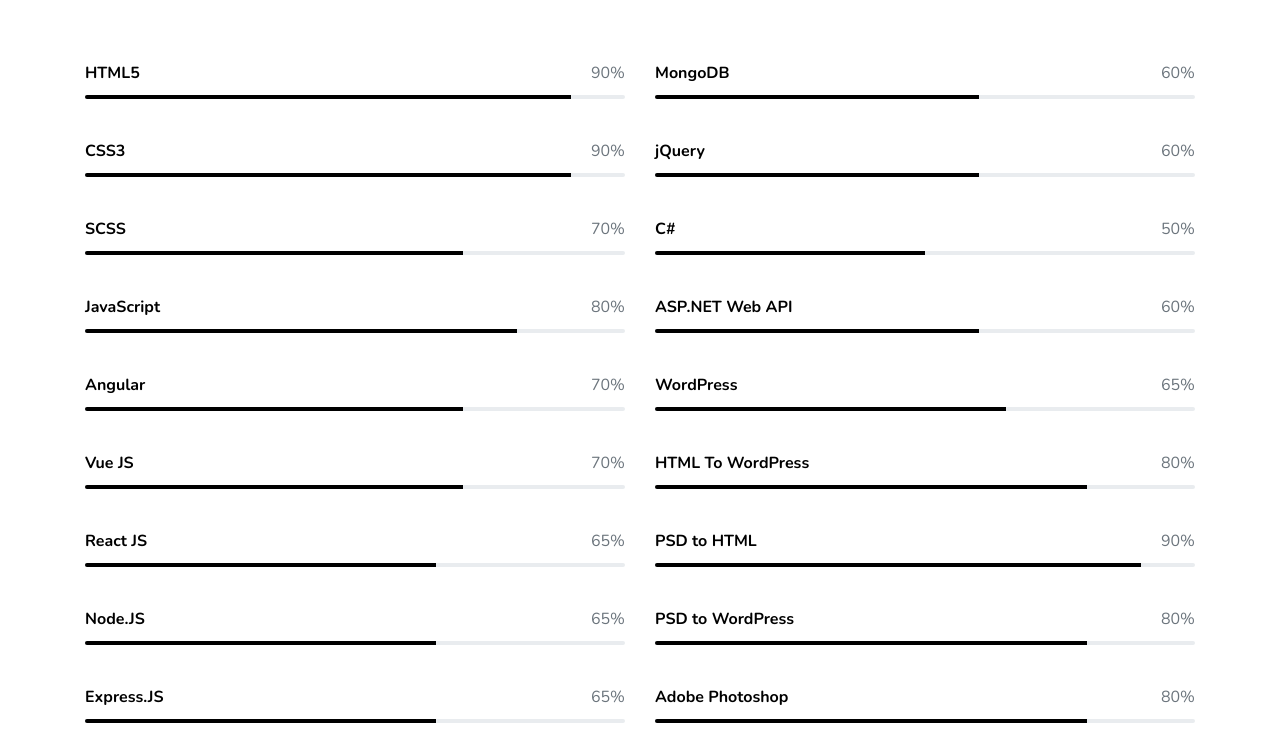
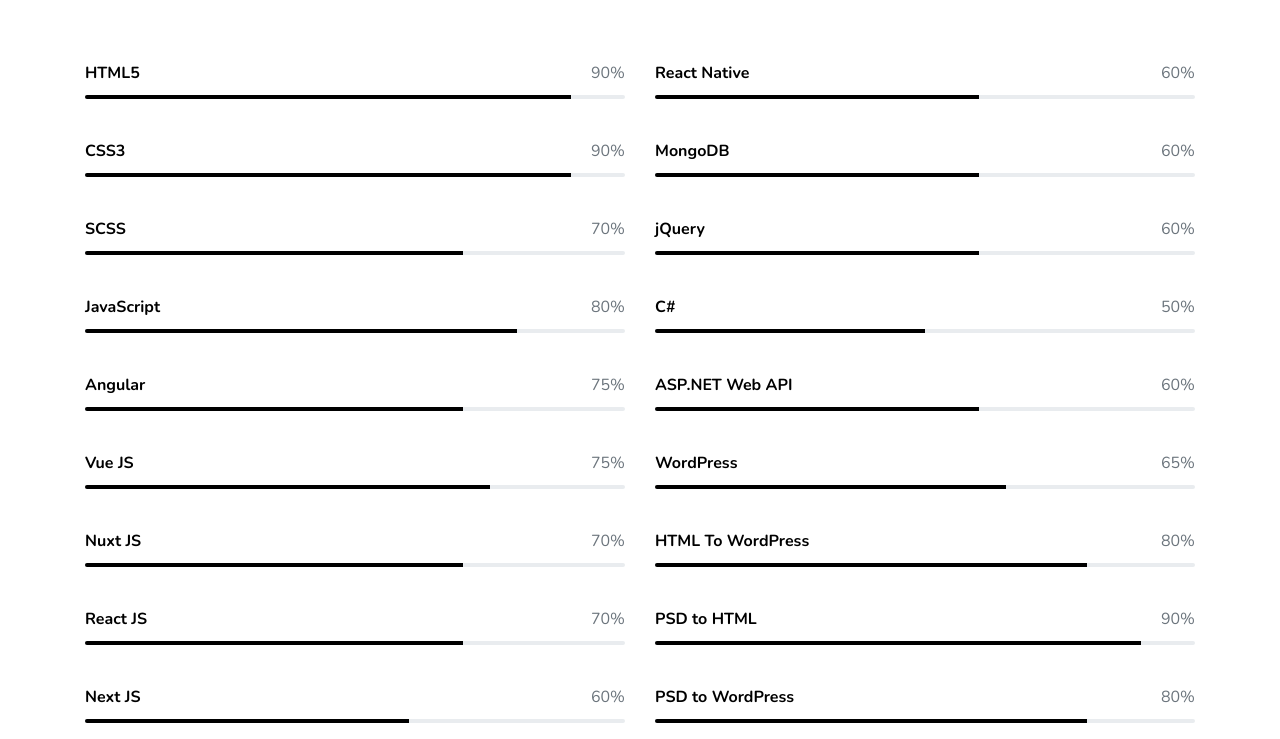
Before and after one commit to muhammadanasafzaal/myportfolio, a plain HTML site: page index.html in a window 1280 px wide. Shown: the part 1221-1960 px from the top of the page. Drawn offline with nearby package versions, Linux system fonts and the light colour scheme; animation ran at ten frames a second; files whose address does not match are found by name.

Commit message:
updated resume

```diff
--- a/index.html
+++ b/index.html
@@ -210,7 +210,7 @@
                         </div>
                         <div class="clearfix">
                             <div class="text-dark font-weight-bold float-left">Angular</div>
-                            <div class="text-muted float-right">70%</div>
+                            <div class="text-muted float-right">75%</div>
                         </div>
                         <div class="progress">
                             <div class="progress-bar" role="progressbar" style="width: 70%" aria-valuenow="0"
@@ -218,6 +218,14 @@
                         </div>
                         <div class="clearfix">
                             <div class="text-dark font-weight-bold float-left">Vue JS</div>
+                            <div class="text-muted float-right">75%</div>
+                        </div>
+                        <div class="progress">
+                            <div class="progress-bar" role="progressbar" style="width:75%" aria-valuenow="0"
+                                aria-valuemin="0" aria-valuemax="100"></div>
+                        </div>
+                        <div class="clearfix">
+                            <div class="text-dark font-weight-bold float-left">Nuxt JS</div>
                             <div class="text-muted float-right">70%</div>
                         </div>
                         <div class="progress">
@@ -226,10 +234,18 @@
                         </div>
                         <div class="clearfix">
                             <div class="text-dark font-weight-bold float-left">React JS</div>
-                            <div class="text-muted float-right">65%</div>
+                            <div class="text-muted float-right">70%</div>
                         </div>
                         <div class="progress">
-                            <div class="progress-bar" role="progressbar" style="width: 65%" aria-valuenow="0"
+                            <div class="progress-bar" role="progressbar" style="width:70%" aria-valuenow="0"
+                                aria-valuemin="0" aria-valuemax="100"></div>
+                        </div>
+                        <div class="clearfix">
+                            <div class="text-dark font-weight-bold float-left">Next JS</div>
+                            <div class="text-muted float-right">60%</div>
+                        </div>
+                        <div class="progress">
+                            <div class="progress-bar" role="progressbar" style="width: 60%" aria-valuenow="0"
                                 aria-valuemin="0" aria-valuemax="100"></div>
                         </div>
                          <div class="clearfix">
@@ -256,6 +272,10 @@
                             <div class="progress-bar" role="progressbar" style="width:65%" aria-valuenow="0"
                                 aria-valuemin="0" aria-valuemax="100"></div>
                         </div>
+                    </div>
+                </div>
+                <div class="col-lg-6">
+                    <div class="progress-bars skill-custom">
                         <div class="clearfix">
                             <div class="text-dark font-weight-bold float-left">React Native</div>
                             <div class="text-muted float-right">60%</div>
@@ -264,10 +284,6 @@
                             <div class="progress-bar" role="progressbar" style="width: 60%" aria-valuenow="0"
                                 aria-valuemin="0" aria-valuemax="100"></div>
                         </div>
-                    </div>
-                </div>
-                <div class="col-lg-6">
-                    <div class="progress-bars skill-custom">
                         <div class="clearfix">
                             <div class="text-dark font-weight-bold float-left">MongoDB</div>
                             <div class="text-muted float-right">60%</div>
```
Also changed, not shown: 1 other file.
